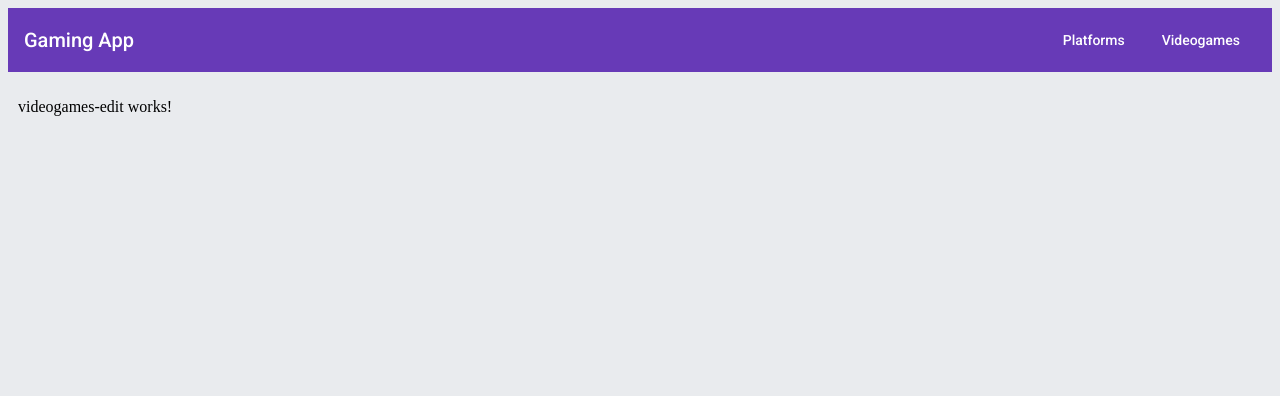
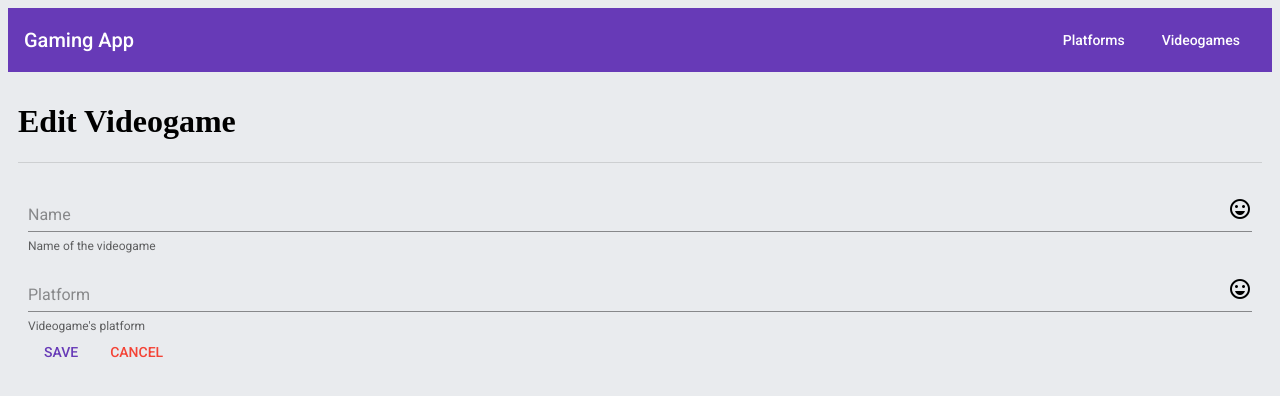
Before and after one commit to akadim/videogames-app, an Angular app: page /videogame/1 in a window 1280 px wide. Shown: the top 396 px of the page. Built offline with nearby package versions, Linux system fonts and the light colour scheme; no server answers.

Commit message:
Adding Add/Edit of the Videgame Page

```diff
--- a/src/app/platforms/platforms.component.ts
+++ b/src/app/platforms/platforms.component.ts
@@ -29,7 +29,7 @@ export class PlatformsComponent implements OnInit {
   onDelete(id: number) {
      if(confirm('Are you sure to delete this data ?')) {
       this.platformService.deletePlatform(id).subscribe( () => {
-        this.toastr.success('Success!', 'Platform successfully deleted!');
+        this.toastr.success('Platform successfully deleted!', 'Success!');
 
         this.platforms.forEach( (platform) => {
           if(platform.id === id) {
--- a/src/app/videogames/videogames-edit/videogames-edit.component.html
+++ b/src/app/videogames/videogames-edit/videogames-edit.component.html
@@ -1 +1,25 @@
-<p>videogames-edit works!</p>
+<h1>Edit Videogame</h1>
+<mat-divider></mat-divider>
+<div class="list-content">
+   <form [formGroup]="videogameForm" (ngSubmit)="onSubmit()" method="post">
+    <div class = "form-container">
+        <mat-form-field appearance = "standard">
+           <input matInput placeholder = "Name" formControlName="name" required>
+           <mat-icon matSuffix>sentiment_very_satisfied</mat-icon>
+           <mat-hint>Name of the videogame</mat-hint>
+        </mat-form-field>
+        <mat-form-field appearance = "standard">
+                <input matInput placeholder = "Platform"  formControlName="platform" required>
+                <mat-icon matSuffix>sentiment_very_satisfied</mat-icon>
+                <mat-hint>Videogame's platform</mat-hint>
+        </mat-form-field>
+     </div>
+     <input type="hidden" name="videogameId" value="{{ videogameId }}" />
+    <button mat-button color="primary" type="submit">
+        SAVE
+    </button>
+    <button mat-button color="warn" (click)="cancelForm()">
+        CANCEL
+    </button>
+   </form>
+</div>
--- a/src/app/videogames/videogames-edit/videogames-edit.component.ts
+++ b/src/app/videogames/videogames-edit/videogames-edit.component.ts
@@ -1,4 +1,7 @@
 import { Component, OnInit } from '@angular/core';
+import { FormBuilder, FormGroup } from '@angular/forms';
+import { ActivatedRoute, Router } from '@angular/router';
+import { VideogamesService } from '../videogames.service';
 
 @Component({
   selector: 'app-videogames-edit',
@@ -7,9 +10,49 @@ import { Component, OnInit } from '@angular/core';
 })
 export class VideogamesEditComponent implements OnInit {
 
-  constructor() { }
+  videogameId: number;
+  videogameForm: FormGroup;
+
+  constructor(private formBuilder: FormBuilder, private route: ActivatedRoute, private router: Router, private videogameService: VideogamesService) { }
 
   ngOnInit() {
+    this.route.params.subscribe( params => {
+      this.videogameId = parseInt(params['id']);
+
+      if(this.videogameId !== -1) {
+        this.videogameService.getVideogame(this.videogameId).subscribe( (videogame) => {
+
+          this.videogameForm = this.formBuilder.group({
+            name: [videogame.name],
+            platform: [videogame.platform]
+         });
+        });
+      }
+
+      this.videogameForm = this.formBuilder.group({
+        name: [''],
+        platform: ['']
+     });
+
+
+  });
+  }
+
+  onSubmit() {
+    if(this.videogameId !== -1) {
+      this.videogameService.updateVideogame(this.videogameForm.value, this.videogameId).subscribe( (response) => {
+        this.router.navigate(['/videogames']);
+      });
+    } else {
+      this.videogameService.addVideogame(this.videogameForm.value).subscribe( (response) => {
+        this.router.navigate(['/videogames']);
+      });
+    }
+
+  }
+
+  cancelForm() {
+     this.router.navigate(['/videogames']);
   }
 
 }
--- a/src/app/videogames/videogames.component.html
+++ b/src/app/videogames/videogames.component.html
@@ -6,7 +6,7 @@
                         <mat-card class = "tp-card">
                                 <mat-card-header>
                                    <div mat-card-avatar class = "tp-header-image">
-                                       <a title="Edit" alt="Edit" ><mat-icon>edit</mat-icon></a>
+                                       <a title="Edit" alt="Edit" (click)="onEdit(videogame.id)"><mat-icon>edit</mat-icon></a>
                                        <a title="Delete" alt="Delete" (click)="onDelete(videogame.id)"><mat-icon>delete</mat-icon></a>
                                    </div>
                                    <mat-card-title>{{ videogame.name }}</mat-card-title>
@@ -17,5 +17,5 @@
         </mat-grid-list>
 </div>
 <div class="action-section">
-        <a mat-fab class="add-button" color="primary"><mat-icon>add</mat-icon></a>
+        <a mat-fab class="add-button" color="primary" (click)="onEdit(-1)"><mat-icon>add</mat-icon></a>
 </div>
--- a/src/app/videogames/videogames.component.ts
+++ b/src/app/videogames/videogames.component.ts
@@ -3,6 +3,7 @@ import { Component, OnInit } from '@angular/core';
 import { Videogame } from './videogame';
 import { VideogamesService } from './videogames.service';
 import { ToastrService } from 'ngx-toastr';
+import { Router } from '@angular/router';
 
 @Component({
   selector: 'app-videogames',
@@ -13,7 +14,7 @@ export class VideogamesComponent implements OnInit {
 
   videogames: Videogame[];
 
-  constructor(private videogameService: VideogamesService, private toastr: ToastrService) { }
+  constructor(private videogameService: VideogamesService, private toastr: ToastrService, private router: Router) { }
 
   ngOnInit() {
      this.videogameService.getAllVideogames().subscribe( (videogames) => {
@@ -21,10 +22,14 @@ export class VideogamesComponent implements OnInit {
      });
   }
 
+  onEdit(id: number) {
+    this.router.navigate(['/videogame/'+id]);
+  }
+
   onDelete(id: number) {
     if(confirm('Are you sure to delete this data ?')) {
-      this.videogameService.deletePlatform(id).subscribe( () => {
-        this.toastr.success('Success!', 'Videogame successfully deleted!');
+      this.videogameService.deleteVideogame(id).subscribe( () => {
+        this.toastr.success('Videogame successfully deleted!', 'Success!');
 
         this.videogames.forEach( (videogame) => {
           if(videogame.id === id) {
--- a/src/app/videogames/videogames.service.ts
+++ b/src/app/videogames/videogames.service.ts
@@ -19,7 +19,19 @@ export class VideogamesService {
       return this.http.get<Videogame[]>(environment.apiUrl + '/videogames');
   }
 
-  deletePlatform(id: number): Observable<Videogame> {
+  getVideogame(id: number): Observable<Videogame> {
+      return this.http.get<Videogame>(environment.apiUrl + '/videogames/'+id);
+  }
+
+  addVideogame(videogame: Videogame): Observable<Videogame> {
+      return this.http.post<Videogame>(environment.apiUrl + '/videogames/', videogame, this.httpOptions);
+  }
+
+  updateVideogame(videogame: Videogame, id: number): Observable<Videogame> {
+      return this.http.put<Videogame>(environment.apiUrl + '/videogames/', { name: videogame.name, platform: videogame.platform, id: id}, this.httpOptions);
+  }
+
+  deleteVideogame(id: number): Observable<Videogame> {
       return this.http.delete<Videogame>(environment.apiUrl + '/videogames/' + id, this.httpOptions);
   }
 }
```
